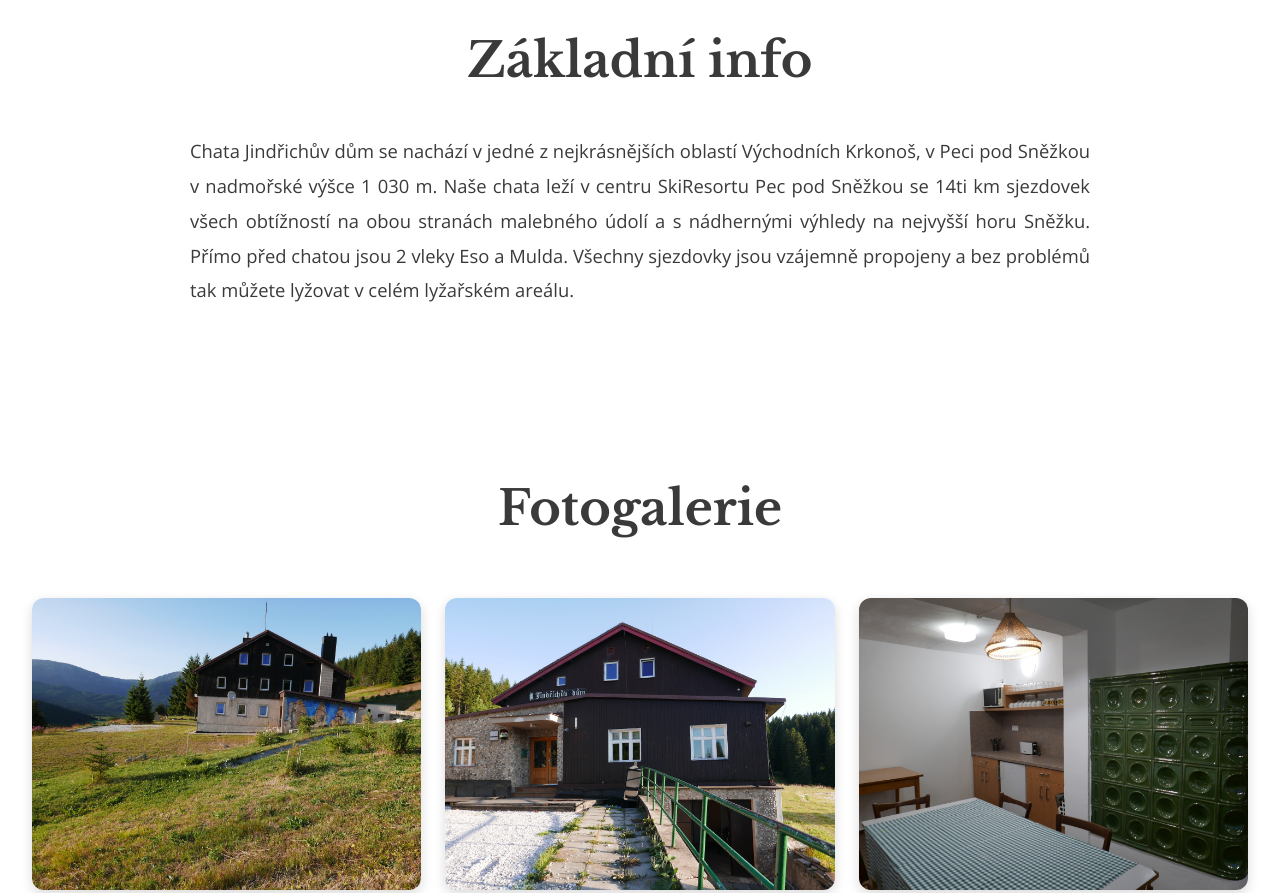
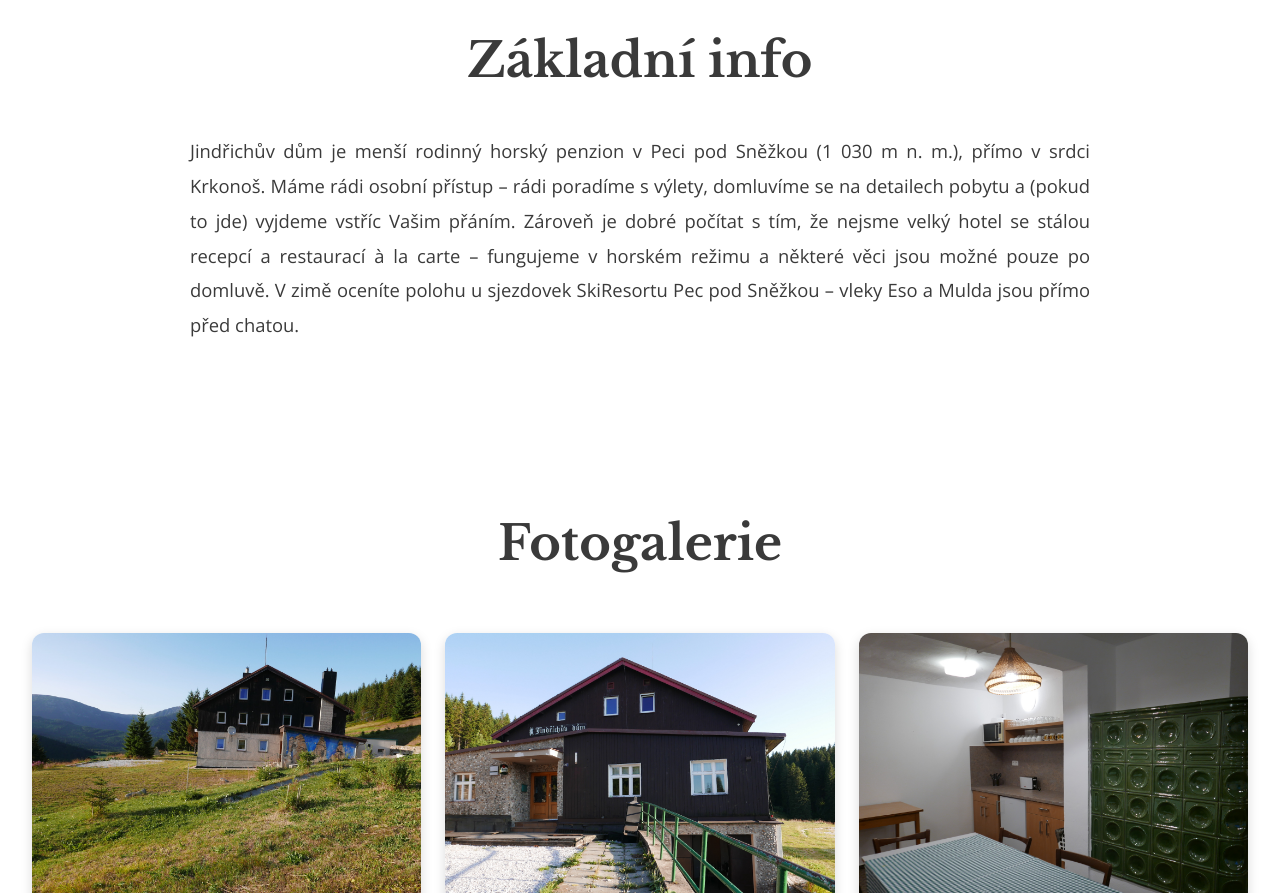
Before and after one commit to michalhorcic/Moruska, an Eleventy site: page src/index.njk in a window 1280 px wide. Shown: the part 860-1753 px from the top of the page. Built offline with nearby package versions, Linux system fonts and the light colour scheme; Eleventy itself is replaced by a stand-in of ours; files that its build step writes are made by us from their sources.

Commit message:
feat: change the feel to more of a family mountain cottage than a hotel

```diff
--- a/src/_data/content.json
+++ b/src/_data/content.json
@@ -78,18 +78,18 @@
   "cottage": {
     "hero": {
       "title": "Jindřichův dům",
-      "subtitle": "Chata v centru Krkonoš",
+      "subtitle": "Rodinný horský penzion v Krkonoších",
       "location": "Pec pod Sněžkou, 1 030 m n. m.",
       "phone": "739 655 826",
       "email": "jindrichuvdum@jindrichuvdum.cz"
     },
     "basicInfo": {
       "title": "Základní info",
-      "description": "Chata Jindřichův dům se nachází v jedné z nejkrásnějších oblastí Východních Krkonoš, v Peci pod Sněžkou v nadmořské výšce 1 030 m. Naše chata leží v centru SkiResortu Pec pod Sněžkou se 14ti km sjezdovek všech obtížností na obou stranách malebného údolí a s nádhernými výhledy na nejvyšší horu Sněžku. Přímo před chatou jsou 2 vleky Eso a Mulda. Všechny sjezdovky jsou vzájemně propojeny a bez problémů tak můžete lyžovat v celém lyžařském areálu."
+      "description": "Jindřichův dům je menší rodinný horský penzion v Peci pod Sněžkou (1 030 m n. m.), přímo v srdci Krkonoš. Máme rádi osobní přístup – rádi poradíme s výlety, domluvíme se na detailech pobytu a (pokud to jde) vyjdeme vstříc Vašim přáním. Zároveň je dobré počítat s tím, že nejsme velký hotel se stálou recepcí a restaurací à la carte – fungujeme v horském režimu a některé věci jsou možné pouze po domluvě. V zimě oceníte polohu u sjezdovek SkiResortu Pec pod Sněžkou – vleky Eso a Mulda jsou přímo před chatou."
     },
     "rooms": {
       "title": "Pokoje",
-      "description": "Na Jindřichově domě Vás ubytujeme ve 2 - 6 lůžkových pokojích. Na každém pokoji je umyvadlo s teplou a studenou vodou, sociální zařízení je společné na patře."
+      "description": "Celková kapacita penzionu je 45 osob. Ubytujeme Vás ve 2–6lůžkových pokojích – jednoduše, účelně a po horsku. Na každém pokoji je umyvadlo s teplou a studenou vodou, sociální zařízení je společné na patře. Pokud máte specifické požadavky (dětská postýlka, pes, pozdní příjezd apod.), dejte nám prosím vědět předem – rádi se pokusíme vyhovět, když to provoz dovolí."
     },
     "facilities": {
       "title": "Vybavení",
@@ -97,11 +97,11 @@
     },
     "dining": {
       "title": "Stravování",
-      "description": "Stylová restaurace s velkou nabídkou teplých a studených nápojů, točeným pivem a limonádou je samozřejmostí. V létě Vás rádi obsloužíme na terase před chatou s nezapomenutelným výhledem na Obří důl a Sněžku. Jídelna je vybavena televizí, knihovnou, najdete zde různé stolní hry a můžete se tady připojit na Wi-Fi."
+      "description": "Standardně fungujeme s polopenzí – snídaně je formou bufetu, večeře je společná (polévka + jedno hlavní jídlo). Pro školy a skupiny umíme po domluvě zajistit i plnou penzi. Máme také bar/výčep pro ubytované hosty (provoz záleží na obsazenosti). Pokud potřebujete vegetariánskou nebo bezlepkovou variantu, ozvěte se předem – někdy to jde, ale ne vždy."
     },
     "pricing": {
       "title": "Ceník - ubytování s polopenzí",
-      "note": "V letní i zimní sezóně provozujeme chatu standardně s polopenzí. Rádi přivítáme skupiny i jednotlivce.",
+      "note": "V letní i zimní sezóně u nás standardně nabízíme ubytování s polopenzí (bufetová snídaně, společná večeře). Rádi přivítáme jednotlivce, rodiny i skupiny; pro školy umíme po domluvě zajistit i plnou penzi.",
       "seasons": [
         {
           "period": "1.12. - 13.12.",
@@ -136,10 +136,11 @@
         }
       ],
       "important": [
-        "Příjezd na chatu: Nejdříve v 16:00 hod.",
-        "Odjezd z chatu: Nejpozději v 10:00 hod.",
-        "Na chatě Jindřichův dům není možné používat platební karty, veškeré platby je nutné uhradit HOTOVĚ případně převodem přes QR kód.",
-        "V uvedené ceně není zahrnut rekreační poplatek městu Pec pod Sněžkou, který platí osoby starší 18 let a činí Kč 35,--/1 den."
+        "Příjezd (check-in): od 15:00 (po domluvě i později).",
+        "Odjezd (check-out): nejpozději do 10:00.",
+        "Platební karty nepřijímáme – platba je možná hotově nebo převodem přes QR kód.",
+        "V uvedené ceně není zahrnut rekreační poplatek městu Pec pod Sněžkou (platí osoby starší 18 let) – 35 Kč / osoba / den.",
+        "Mimo sezónu je cena orientační – může se lišit podle obsazenosti a osobní domluvy."
       ]
     },
     "contact": {
--- a/src/index.njk
+++ b/src/index.njk
@@ -132,6 +132,7 @@ title: Jindřichův dům - Horská chata v Krkonoších
     <section id="kontakt" class="section section-alt contact-section">
         <div class="container-narrow">
             <h2 class="section-title">{{ content.cottage.contact.title }}</h2>
+            <p class="section-text">Máte dotazy k pobytu nebo chcete rezervaci? Zavolejte nám – domluvíme se.</p>
             <div class="contact-info">
                 <div class="contact-item">
                     <h3>{{ content.cottage.contact.name }}</h3>
```
